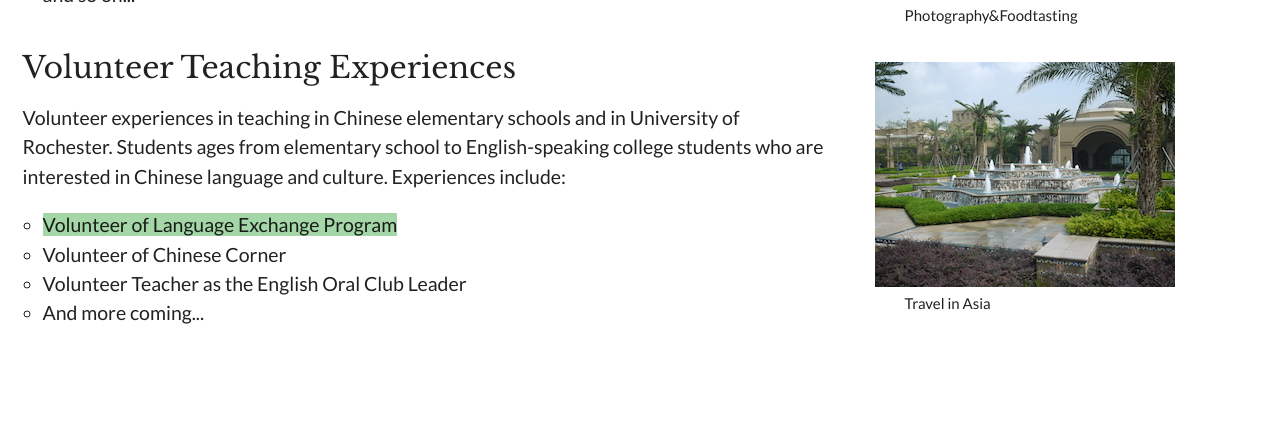
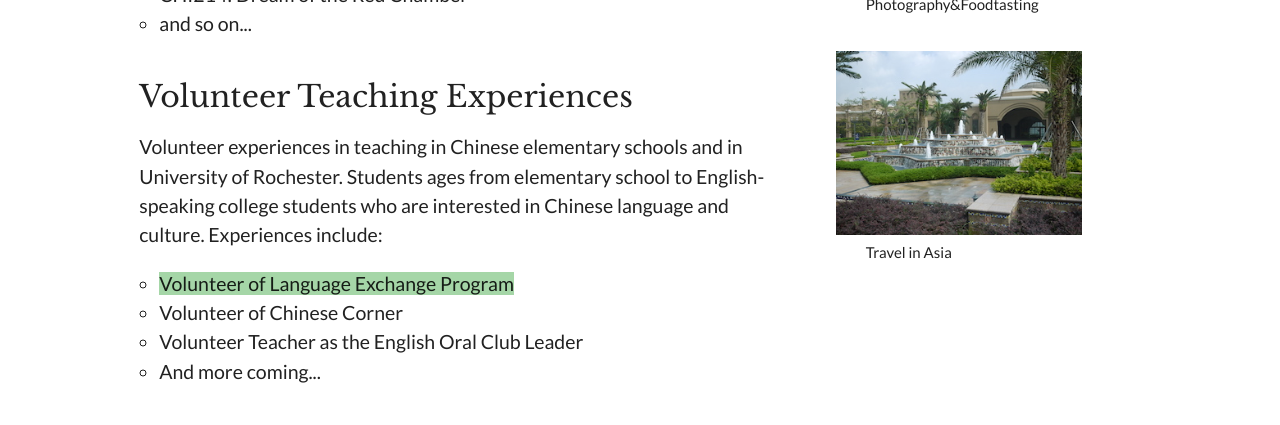
Before and after one commit to Chevalinger/174project3, a PHP site: page / in a window 1280 px wide. Shown: the part 1589-2014 px from the top of the page. Before the commit the page ends 1913 px from the top, so only its background shows below. Run offline with PHP 8.4, Linux system fonts and the light colour scheme; some libraries are stand-ins or nearby versions; some web fonts are replaced.

Commit message:
center some contents

```diff
--- a/index.php
+++ b/index.php
@@ -20,7 +20,9 @@
       <div class="parallax"><img src="images/parallax1.png" alt="parallax1"></div>
     </div>
 
-<div class="row">
+    <div class="container">
+
+    <div class="row">
 	<div class="col l6 s12" id="z1">
 
 		<h1>Personal Information</h1>
@@ -39,11 +41,14 @@
 
 </div><!--.row-->
 
+</div><!--.container-->
+
 
 <div class="parallax-container valign-wrapper">
    <div class="parallax"><img src="images/parallax2.png" alt="parallax2"></div>
 </div>
 
+<div class="container">
 
 <div class="row homesec2">
 
@@ -106,6 +111,8 @@
 </aside>
 </div><!--.homesec2-->
 
+</div><!--.container-->
+
 <script>
 $( document ).ready(function(){})
     $(".button-collapse").sideNav();
```
